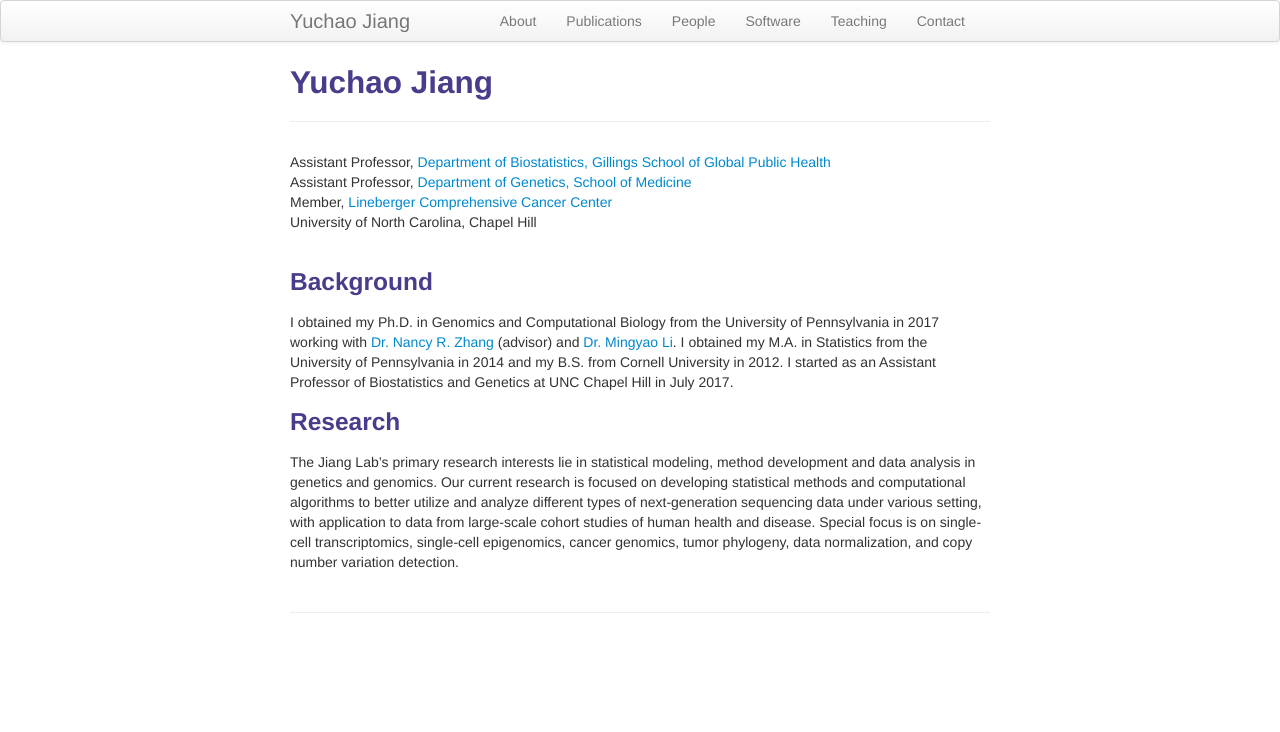
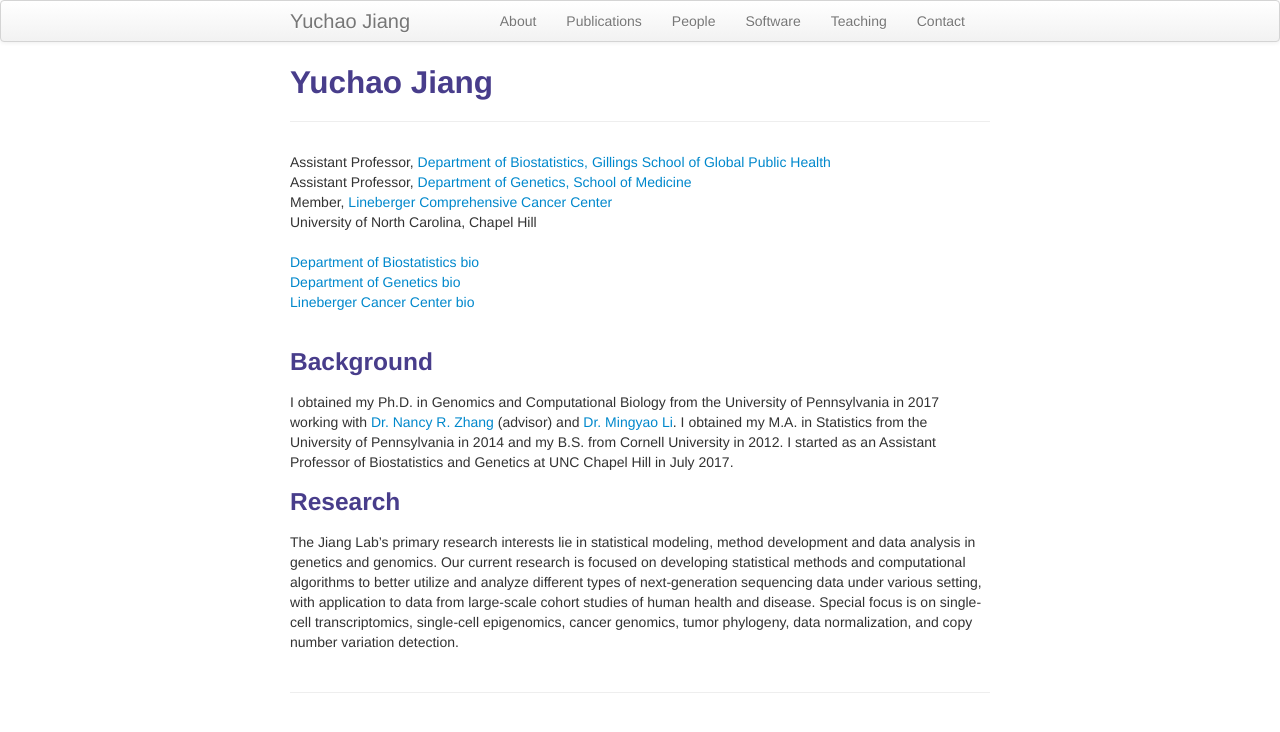
Before and after one commit to yuchaojiang/yuchaojiang.github.io, a Jekyll site: the page built from index.md, in a window 1280 px wide. Shown: the top 732 px of the page. Built offline with Jekyll 4.4.1, drawn with Linux system fonts in a browser that asks for light colours.

Commit message:
Update index.md

```diff
--- a/index.md
+++ b/index.md
@@ -14,6 +14,14 @@ description: I am an Assistant Professor in the Department of Biostatistics and
     </div>
 </div>
 
+<div class="container">
+    <div class="row-fluid">
+            <a href="http://sph.unc.edu/adv_profile/yuchao-jiang-phd/">Department of Biostatistics bio</a><br/>
+            <a href="https://www.med.unc.edu/genetics/people/joint-secondary-faculty/yuchao-jiang-phd">Department of Genetics bio</a><br/>
+            <a href="http://unclineberger.org/people/profiles/yuchao-jiang">Lineberger Cancer Center bio</a><br/><br/>
+    </div>
+</div>
+
 
 ###  Background
 
```
